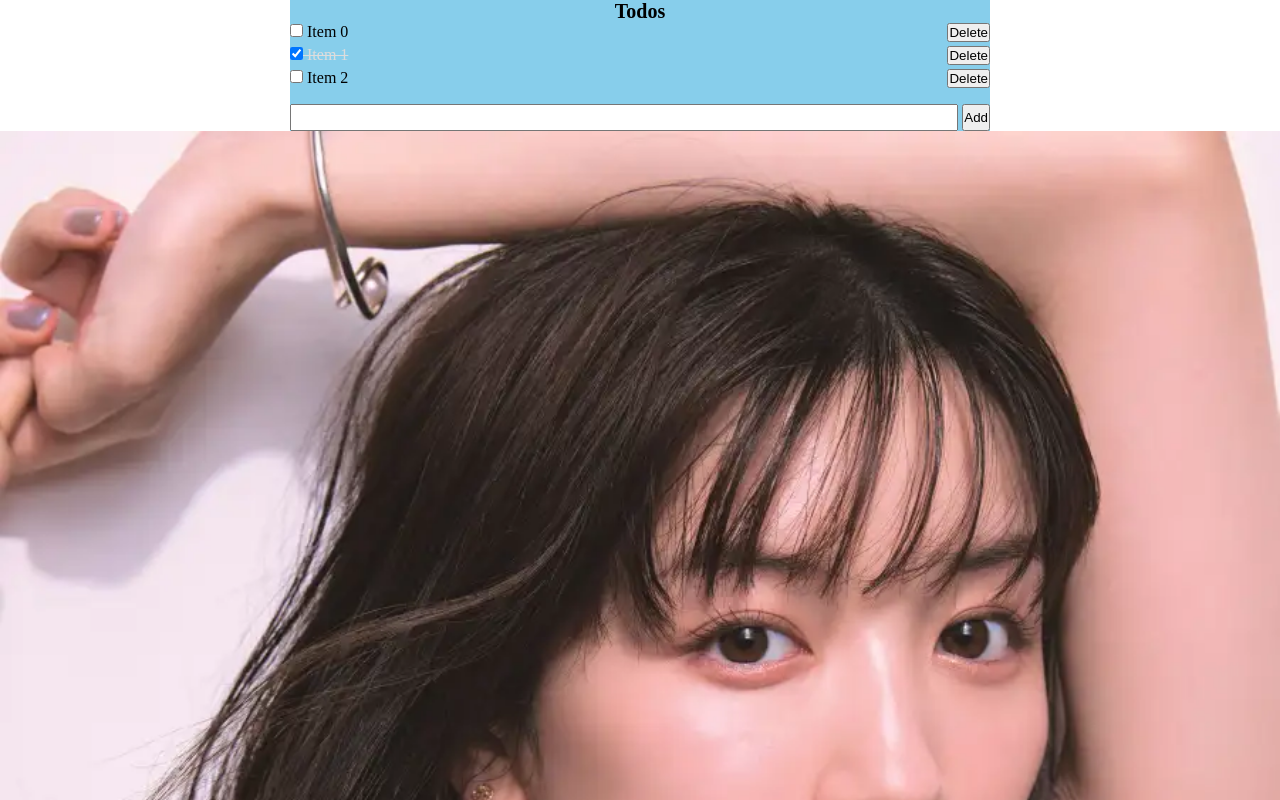
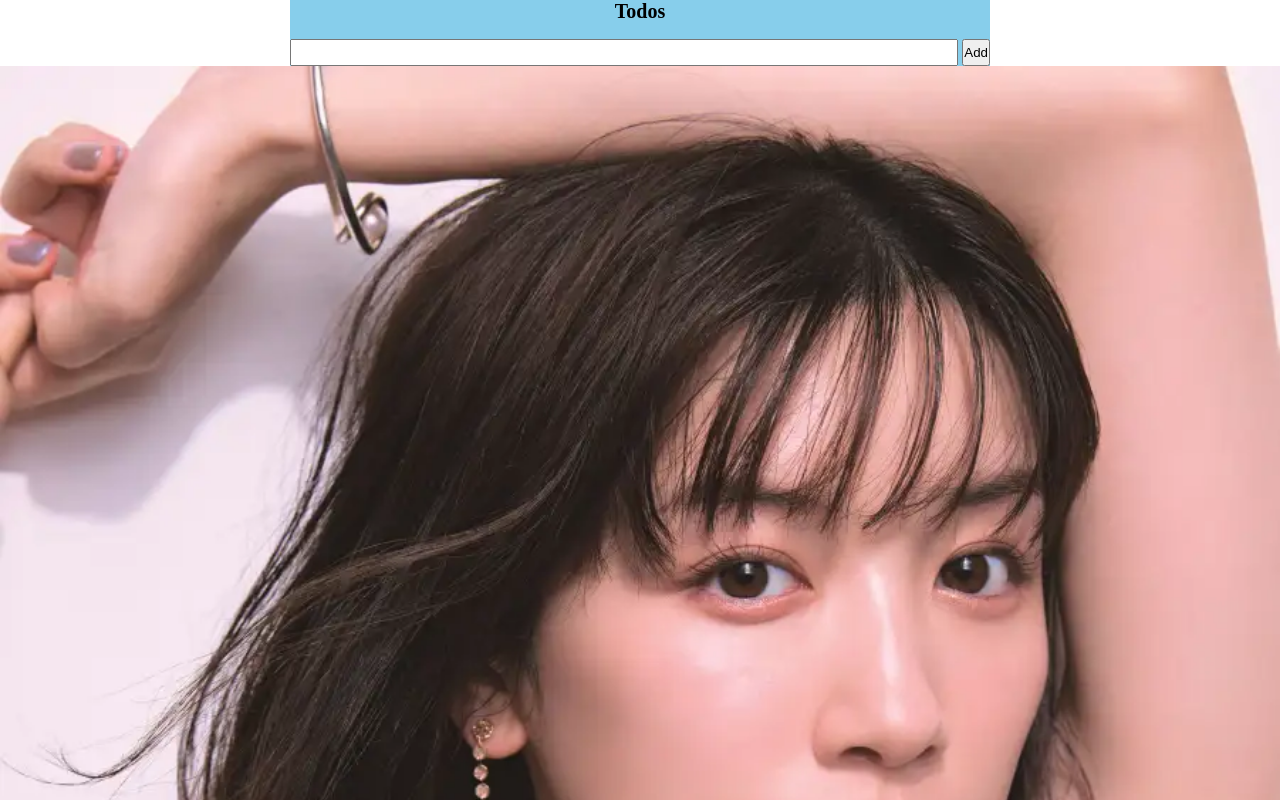
Before and after one commit to Dosa2021/vue-3-todo-dot, a Vue app in the folder vue-project/: page / in a window 1280 px wide. Shown: the top 800 px of the page. Built offline with nearby package versions, Linux system fonts and the light colour scheme.

Commit message:
localStorageに値を保持

```diff
--- a/vue-project/src/App.vue
+++ b/vue-project/src/App.vue
@@ -1,28 +1,28 @@
 <script setup>
-import { reactive, ref } from 'vue';
+import { onMounted, reactive, ref, watch } from 'vue';
 import TodoList from './components/TodoList.vue';
 import TodoAddForm from './components/TodoAddForm.vue';
 
 // Note: 画像はどこに配置するのが適切か？
 const imgUrl = '/mei-miteki.webp';
-const todos = reactive([
-  {
-    id: crypto.randomUUID(),
-    title: 'Item 0',
-    isCompleted: false
-  },
-  {
-    id: crypto.randomUUID(),
-    title: 'Item 1',
-    isCompleted: true
-  },
-  {
-    id: crypto.randomUUID(),
-    title: 'Item 2',
-    isCompleted: false
-  }
-])
-
+// const todos = reactive([
+//   {
+//     id: crypto.randomUUID(),
+//     title: 'Item 0',
+//     isCompleted: false
+//   },
+//   {
+//     id: crypto.randomUUID(),
+//     title: 'Item 1',
+//     isCompleted: true
+//   },
+//   {
+//     id: crypto.randomUUID(),
+//     title: 'Item 2',
+//     isCompleted: false
+//   }
+// ])
+const todos = reactive([]);
 const newTodo = ref('newTodo');
 
 // function addTodo(e) {
@@ -61,23 +61,34 @@ function toggleIsCompleted(todo) {
 function deleteTodo(todo) {
   if (confirm('Sure?') === false) {
     return;
-
   }
-  console.log('deleteTodo-------------')
 
   const index = todos.findIndex((element) => {
     return element.id === todo.id;
   })
   todos.splice(index, 1)
-
-
-
-
 }
 
 function handleInput(e) {
   newTodo.value = e.target.value;
 }
+
+onMounted(() => {
+  const savedTodos = localStorage.getItem('todos');
+  if (savedTodos !== null) {
+    const pasedTodos = JSON.parse(savedTodos);
+    pasedTodos.forEach(element => {
+      todos.push(element)
+    });
+  }
+});
+
+watch(
+  todos,
+  (updatedTodos) => {
+    localStorage.setItem('todos', JSON.stringify(updatedTodos))
+  }
+)
 </script>
 
 <template>
```
Also changed, not shown: 1 other file (tests, documents, lock files or other folders).
